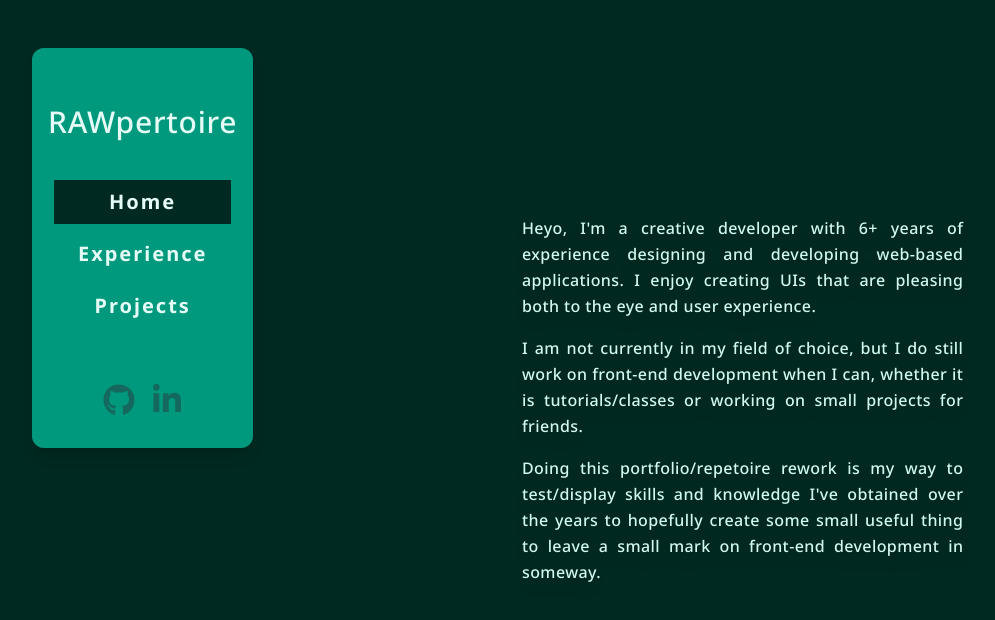
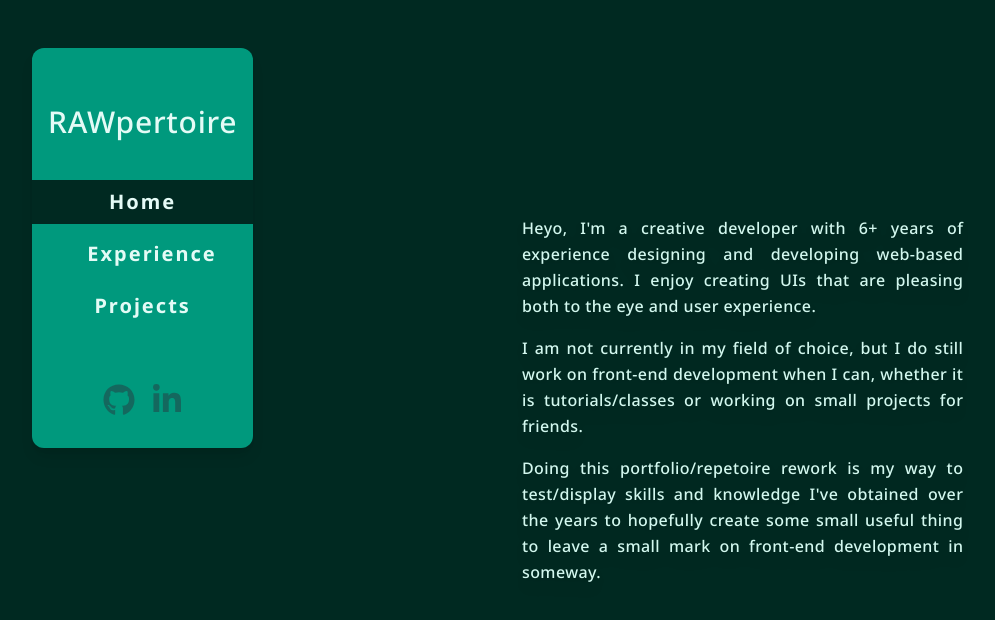
Before and after one commit to RAWoiwode/rawpertoire, a Next.js app: page / in a window 1280 px wide. Shown: the top 620 px of the page, without its empty margins (32-1027 px from the left). Built offline with nearby package versions, Linux system fonts and the light colour scheme.

Commit message:
Modifying nav link widths slightly

```diff
--- a/app/components/SideNav.tsx
+++ b/app/components/SideNav.tsx
@@ -27,6 +27,7 @@ const navItems = [
  *
  * TODO: Separate data and UI
  * TODO: Think about the a different hover action for navItems
+ * TODO: Keep an eye on the navItem link widths, sometimes they aren't the width they should be even though the css is correct
  */
 const SideNav = () => {
   const pathname = usePathname();
@@ -40,7 +41,7 @@ const SideNav = () => {
             <Link
               key={item.path}
               href={item.path}
-              className={`mx-auto w-[80%] py-2 text-center text-xl font-bold tracking-widest transition-all duration-200 ${item.path === pathname ? "w-[100%] rounded-none bg-background-950" : "hover:text-accent-700"}`}
+              className={`mx-auto w-1/2 py-2 text-center text-xl font-bold tracking-widest transition-all duration-200 ${item.path === pathname ? "w-full rounded-none bg-background-950" : "hover:text-accent-700"}`}
             >
               {item.name}
             </Link>
```
